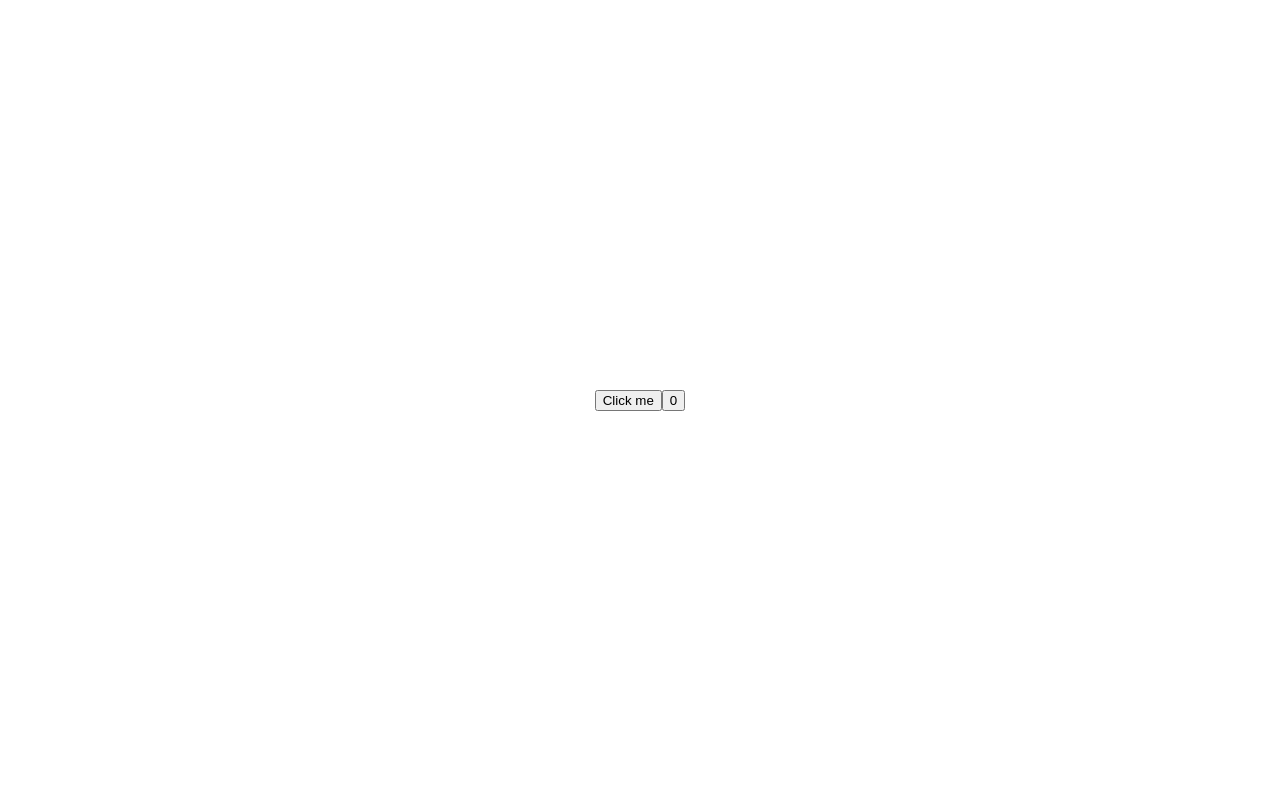
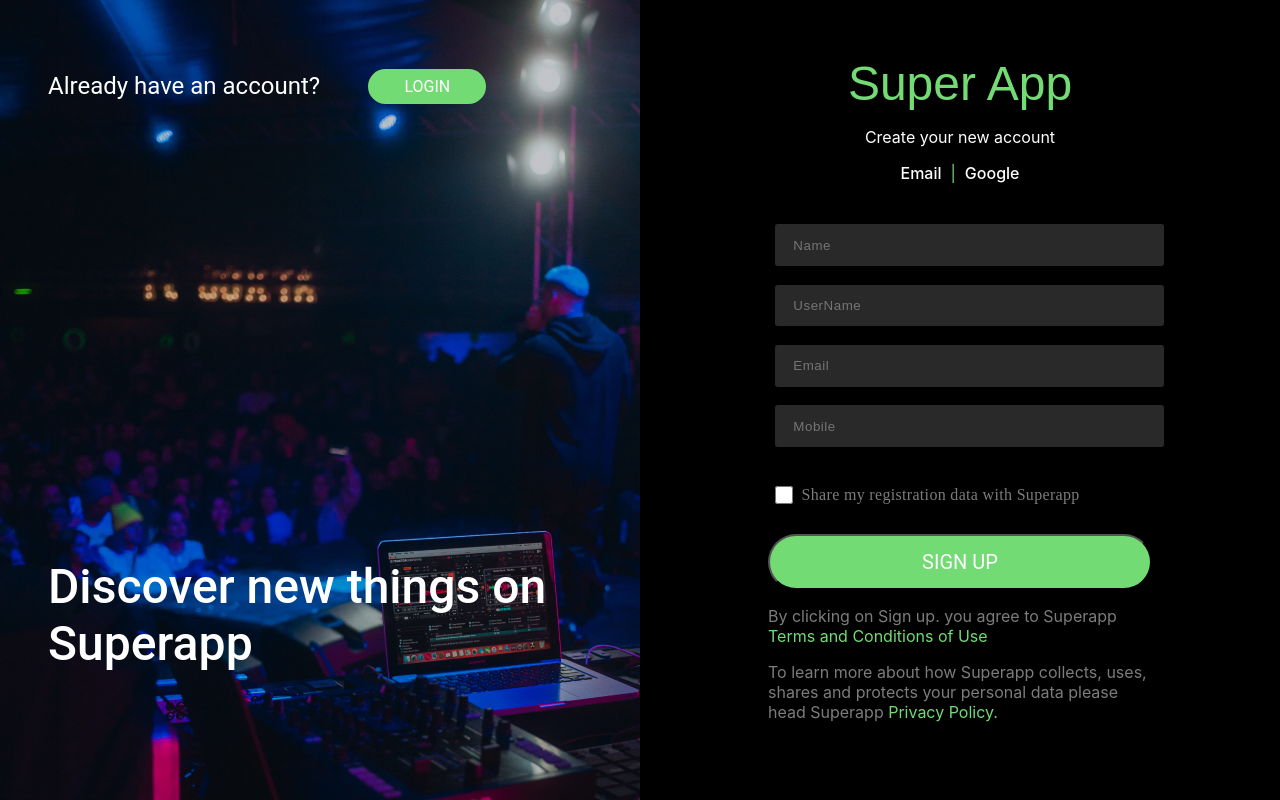
Before and after one commit to prabaljainn/dev-dev, a React (Create React App) app: page / in a window 1280 px wide. Built offline with nearby package versions, Linux system fonts and the light colour scheme.

Commit message:
added registration page

```diff
--- a/src/App.css
+++ b/src/App.css
@@ -1,6 +1,6 @@
 .flex {
   display: flex;
-  justify-content: center;
+  /* justify-content: center;
   align-items: center;
-  height: 100vh;
+  height: 100vh; */
 }
--- a/src/App.js
+++ b/src/App.js
@@ -1,17 +1,9 @@
 import "./App.css";
-import { useState, useEffect } from "react";
-
+import SignUpPage from "./pages/SignUpPage";
 function App() {
-  const [counter, setCount] = useState(0);
-
-  useEffect(() => {
-    document.title = `${counter} Times`;
-  }, [counter]);
-
   return (
-    <div className="flex">
-      <button onClick={() => setCount(counter + 1)}>Click me </button>
-      <button>{counter}</button>
+    <div className="main-content">
+      <SignUpPage></SignUpPage>
     </div>
   );
 }
--- /dev/null
+++ b/src/pages/SignUpPage.css
@@ -0,0 +1,149 @@
+.signup-page {
+  height: 100vh;
+  width: 100vw;
+}
+
+.flex-row {
+  display: flex;
+  flex-direction: row;
+}
+
+.flex-column {
+  display: flex;
+  flex-direction: column;
+}
+
+.leftside {
+  background-color: black;
+  flex: 1;
+  background-image: linear-gradient(rgba(0, 0, 0, 0.2), rgba(0, 0, 0, 0.2)),
+    url("../../public/image-13.png");
+}
+
+.rightside {
+  background-color: black;
+  flex: 1;
+  align-items: center;
+}
+.container1-leftside .text-white {
+  font-weight: 400;
+  font-size: 1.5em;
+  font-weight: 400;
+  margin-right: 2em;
+}
+
+.text-white {
+  color: white;
+}
+.roboto {
+  font-family: Roboto;
+}
+.container1-leftside {
+  margin-top: 3em;
+  margin-left: 3em;
+  align-items: center;
+}
+
+.rightside-container {
+  text-align: center;
+  padding: 2em 20%;
+}
+.align-left {
+  text-align: left;
+}
+.email-google {
+  width: 100%;
+
+  justify-content: center;
+
+  /* margin-left: auto;
+  margin-right: auto; */
+}
+.email-google a {
+  text-decoration: none;
+  color: white;
+}
+.input-container InputField {
+  margin-top: 22px;
+}
+.input-container {
+  /* overflow: hidden; */
+  padding-right: 2em;
+}
+.email-google {
+  margin-bottom: 2em;
+}
+.checkbox {
+  color: white;
+  margin-left: 0;
+  margin-right: 0;
+  width: 1px;
+}
+
+.checkbox-conatiner {
+  width: 100%;
+
+  margin-bottom: 1em;
+  margin-top: 1em;
+}
+.checkbox-conatiner input {
+  width: 1.5em;
+  height: 2em;
+  background-color: #d9d9d9;
+}
+.checkbox-conatiner label {
+  color: white;
+  display: flex;
+  align-items: center;
+  width: 100%;
+
+  line-height: auto;
+  align-items: center;
+  margin-left: 2px;
+  /* margin-right: 2em; */
+  font-family: DM Sans;
+  font-size: 1em;
+  font-weight: 400;
+  letter-spacing: 0.02em;
+  text-align: left;
+  color: #7c7c7c;
+}
+
+.text-grey {
+  color: #7c7c7c;
+  font-size: 1em;
+}
+.text-green {
+  color: #72db73;
+}
+.text-grey a {
+  text-decoration: none;
+}
+.W500 {
+  font-weight: 500;
+}
+@import url("https://fonts.googleapis.com/css2?family=Varela+Round&display=swap");
+.super-app {
+  font-family: "Varela Round", sans-serif;
+  color: #72db73;
+  font-size: 3em;
+  padding: 0 0;
+  margin-top: 0.5em;
+  margin-bottom: 0em;
+}
+
+.conatiner2-leftside-text {
+  font-size: 3em;
+
+  font-weight: 500;
+
+  color: white;
+}
+.conatiner2-leftside {
+  margin-left: 3em;
+  position: absolute;
+  width: 40%;
+  bottom: 5em;
+  padding: 0;
+  text-align: left;
+}
--- /dev/null
+++ b/src/pages/SignUpPage.js
@@ -0,0 +1,66 @@
+import React from "react";
+import "./SignUpPage.css";
+import Button from "./components/Button";
+import InputField from "./components/InputFiled";
+export default function SignUpPage() {
+  return (
+    <div className="signup-page flex-row">
+      <div className="leftside flex-column">
+        <div className="container1-leftside flex-row">
+          <p className="text-white roboto">Already have an account?</p>
+          <Button name="LOGIN"></Button>
+        </div>
+        <div className="conatiner2-leftside flex">
+          <p className="text-white conatiner2-leftside-text roboto">
+            Discover new things on Superapp
+          </p>
+        </div>
+      </div>
+      <div className="rightside flex-column">
+        <div className="rightside-container">
+          <p className="text-white super-app">Super App</p>
+          <p className="text-white">Create your new account</p>
+          <div className="flex-row email-google">
+            <a href="/" className="W500">
+              Email
+            </a>
+            <div>&nbsp;&nbsp;</div>
+            <div className="text-green">|</div>
+            <div>&nbsp;&nbsp;</div>
+            <a className="W500" href="/">
+              {" "}
+              Google
+            </a>
+          </div>
+          <div className="input-container">
+            <InputField placeholder="Name"></InputField>
+            <InputField placeholder="UserName"></InputField>
+            <InputField placeholder="Email"></InputField>
+            <InputField placeholder="Mobile"></InputField>
+          </div>
+          <div className="checkbox-conatiner flex-row">
+            <input type="checkbox" id="check" name="check" />
+            <label htmlFor="check">
+              Share my registration data with Superapp
+            </label>
+          </div>
+          <Button name="SIGN UP"></Button>
+          <p className="text-grey align-left">
+            By clicking on Sign up. you agree to Superapp{" "}
+            <a href="/">
+              <span className="text-green">Terms and Conditions of Use</span>
+            </a>
+          </p>
+
+          <p className="text-grey align-left">
+            To learn more about how Superapp collects, uses, shares and protects
+            your personal data please head Superapp{" "}
+            <a href="/">
+              <span className="text-green">Privacy Policy.</span>
+            </a>
+          </p>
+        </div>
+      </div>
+    </div>
+  );
+}
--- /dev/null
+++ b/src/pages/components/Button.js
@@ -0,0 +1,9 @@
+import React from "react";
+import "./components.css";
+export default function Button(props) {
+  if (props.name === "LOGIN") {
+    return <button className="btn login">{props.name}</button>;
+  } else {
+    return <button className="btn signup">{props.name}</button>;
+  }
+}
--- /dev/null
+++ b/src/pages/components/InputFiled.js
@@ -0,0 +1,9 @@
+import React from "react";
+import "./components.css";
+export default function InputField(props) {
+  return (
+    <div className="txtfield">
+      <input type="text" placeholder={props.placeholder} />
+    </div>
+  );
+}
--- /dev/null
+++ b/src/pages/components/components.css
@@ -0,0 +1,39 @@
+.btn {
+  text-decoration: none;
+  background-color: #72db73;
+  border-radius: 33px;
+  color: white;
+  font-family: Roboto;
+  cursor: pointer;
+}
+
+input {
+  width: 100%;
+  background-color: #292929;
+  border: none;
+  border-radius: 0.2em;
+  padding: 1em 1.4em;
+  margin: 0.7em 0.5em;
+  letter-spacing: 0.04em;
+  color: white;
+}
+input[type="placeholder"] {
+  color: #7c7c7c;
+  font-weight: 400;
+  font-family: DM Sans;
+}
+
+.login {
+  width: 20%;
+  height: auto;
+  border: none;
+  font-size: 1em;
+  padding: 0.5em 1em;
+}
+
+.signup {
+  width: 100%;
+  height: auto;
+  padding: 0.7em 0;
+  font-size: 20px;
+}
```
Also changed, not shown: public/image-13.png (added).
